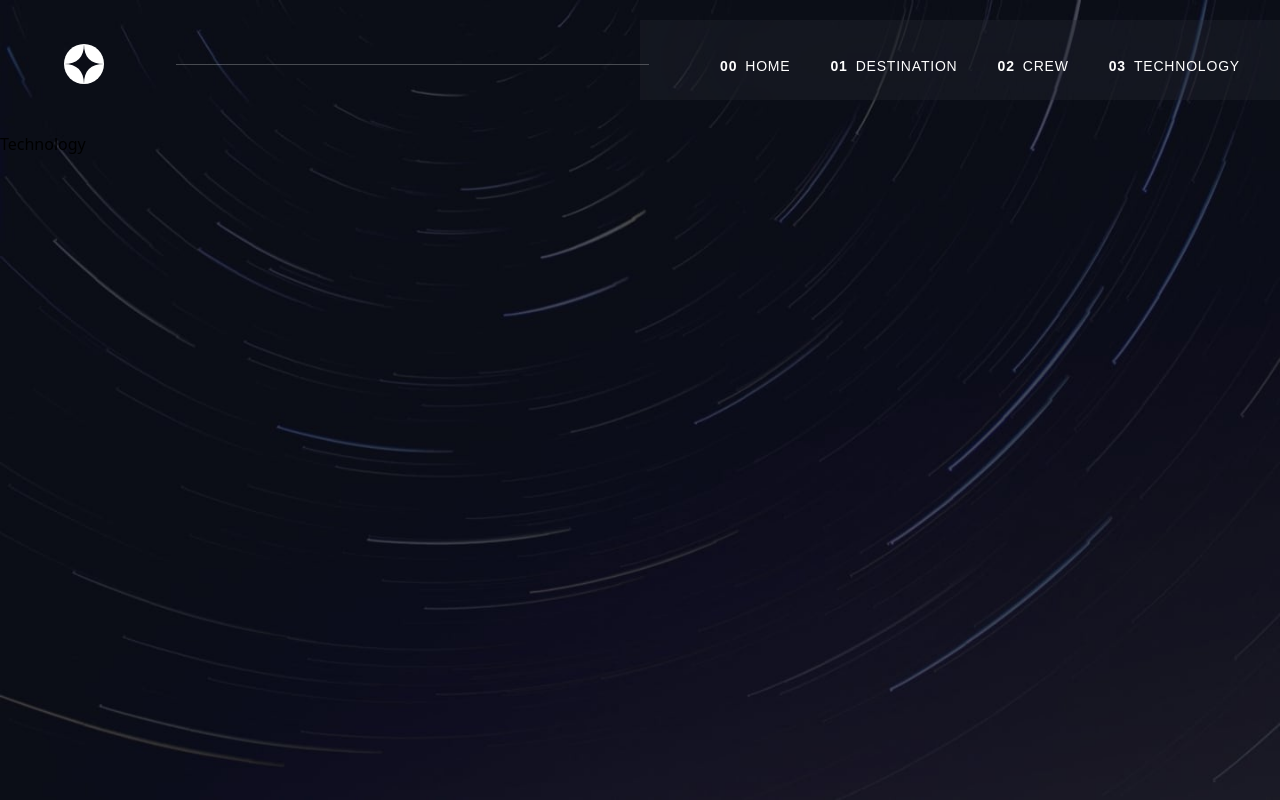
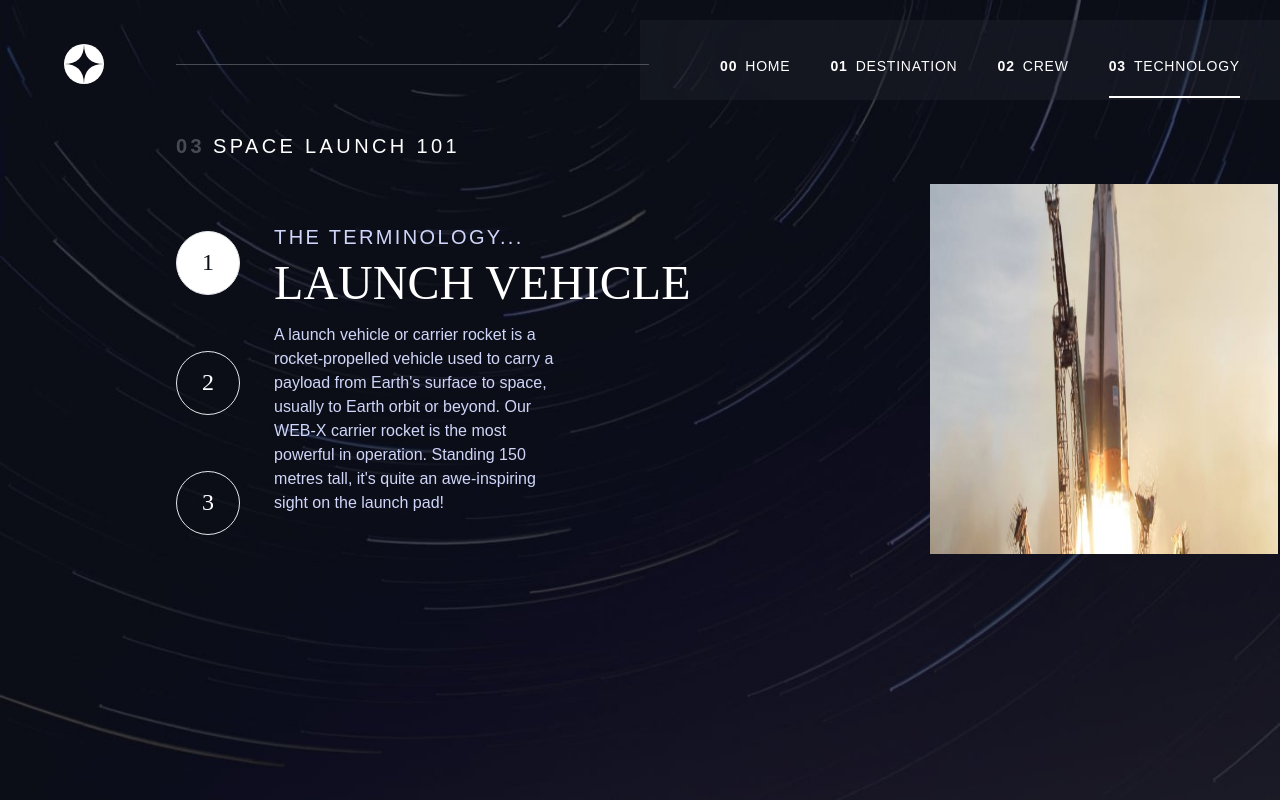
Before and after one commit to emmaGH1/space_tourism_site, a React (Create React App) app: page /technology in a window 1280 px wide. Built offline with nearby package versions, Linux system fonts and the light colour scheme.

Commit message:
Finishing Up

```diff
--- a/src/assets/destination/images.js
+++ /dev/null
@@ -1,4 +0,0 @@
-export {default as MoonImage} from './image-moon.png'
-export {default as EuropaImage} from './image-europa.png'
-export {default as MarsImage} from './image-mars.png'
-export {default as TitanImage} from './image-titan.png'
--- a/src/components/Navbar.jsx
+++ b/src/components/Navbar.jsx
@@ -1,46 +1,42 @@
 import React, {useState} from 'react'
 import { nanoid } from 'nanoid'
 import { NavLink, useLocation } from 'react-router-dom'
+import {motion} from 'framer-motion'
 
 import {IconClose, IconHamburger, Logo } from '../assets/shared'
 
 
 const Navbar = () => {
    const [toggle, setToggle] = useState(false)
-   const [activeTab, setActiveTab] = useState(false)
-
-   const { pathname } = useLocation
+   const { pathname } = useLocation()
 
     const navbar = `
     w-[70%] absolute top-0 bg-custom-blur backdrop-filter backdrop-blur-[86px] right-0 h-full  flex-col  ${toggle ? 'flex' : 'hidden'}
     sm:w-[50%] sm:h-20 sm:flex sm:flex-row
     lg:pl-10 lg:mt-5
    `
-  const handleActiveTab = (id) => {
-      setActiveTab(id !== activeTab ? id : "")
 
 
-  }
   return (
-    <div className='flex justify-between w-[90%] mx-auto my-0 mt-8 lg:items-center' >
-      <img src={Logo} className='w-10 h-10 -mt-3 lg:mt-3' alt='logo' />
+    <div className='flex justify-between w-[90%] mx-auto my-0 mt-8 lg:items-center z-[1]' >
+      <NavLink to='/'><img src={Logo} className='w-10 h-10 -mt-3 lg:mt-3' alt='logo' ></img></NavLink>
       <div className='hidden xl:block xl:w-[473px] xl:bg-white/25 xl:mix-blend-normal xl:h-[1px] xl:z-[1] xl:left-44 xl:absolute md:mt-3'></div>
       <img src={IconHamburger} className=' w-6 h-[1.3125rem] sm:hidden' alt='menu-icon' onClick={() => setToggle(prev => !prev)} />
-      <div className={navbar} >
-          <img src={IconClose} className='w-5 h-5 mt-5 mr-5 self-end sm:hidden' alt='close-icon' onClick={() => setToggle(prev => !prev)} />
+      <motion.div whileInView={{ opacity: [0, 1]}} transition={{ duration: 0.5}}  className={navbar} >
+          <img src={IconClose} className='w-5 h-5 mt-5 mr-5 self-end sm:hidden' alt='close-icon' onClick={() => setToggle(prev => !prev)}/>
           <div className='flex flex-col ml-8 mt-14 sm:flex-row sm:justify-evenly sm:items-center sm:m-0 sm:mx-auto sm:w-full' >
           {['home', 'destination', 'crew', 'technology'].map((link, i) => {
             return (
-              <div key={nanoid()} id={nanoid()} className='relative mt-5 tracking-wider' >
-              <NavLink to={link === 'home' ? '/' : link} onClick={() => handleActiveTab(i)}
+              <div key={nanoid()} id={nanoid()} className='relative mt-5 tracking-wider' onClick={() => toggle && setToggle(false)} >
+              <NavLink to={link === 'home' ? '/' : link}
               className='text-color-3 font-paragraph font-normal  sm:text-sm leading-10 uppercase mb-2 flex'>
               <span className='font-extrabold mr-2 sm:hidden lg:block'>0{i}</span>{link}
               </NavLink>
-              <div className={` ${activeTab === i ? 'block' : 'hidden'}  sm:bg-white sm:h-[2px] sm:w-full sm:absolute sm:top-[40px] `}></div>
+              <div className={` ${pathname === `/${link === 'home' ? '' : link}` ? 'block' : 'hidden'} sm:bg-white sm:h-[2px] sm:w-full sm:absolute sm:top-[40px] `}></div>
               </div>
           )})}
           </div>
-      </div>
+      </motion.div>
     </div>
   )
 }
--- a/src/containers/Crew.jsx
+++ b/src/containers/Crew.jsx
@@ -1,8 +1,49 @@
-import React from 'react'
+import React, {useState} from 'react'
+
+import data from '../assets/data.json'
+import {Member1Image, Member2Image, Member3Image, Member4Image} from '../images/images'
+import MotionWrapper from './MotionWrapper'
 
 const Crew = () => {
+  const [index, setIndex] = useState(0)
+  const { crew } = data
+  const Images = [Member1Image, Member2Image, Member3Image, Member4Image]
+
+  const handleClick = (id) => {
+    if (id === 0) {
+      setIndex(0)
+    } else if (id === 1) {
+      setIndex(1)
+    } else if (id === 2) {
+      setIndex(2)
+    } else {
+      setIndex(3)
+    }
+
+  }
   return (
-    <div>Crew</div>
+    <MotionWrapper className='text-white'>
+      <div className='uppercase font-paragraph sm:text-xl text-center tracking-[.2109rem] sm:text-left md:ml-7 xl:ml-44 mb-6'>
+        <span className='font-paragraph text-white/25 font-bold mr-2'>02</span>meet your crew
+      </div>
+      <div className='flex flex-col items-center sm:flex-col-reverse xl:flex-row-reverse xl:w-[80%] xl:mx-auto xl:my-0 xl:justify-between'>
+        <img src={Images[index]} className='w-[14.125rem] h-[13.9375rem] sm:w-[18.75rem] sm:h-[21.875rem] xl:w-[25rem] xl:h-[28.125rem] xl:ml-20' alt='planet' />
+        <div className='bg-[#383B4B] h-[.0625rem] w-[90%] my-7 -mt-px sm:hidden' />
+        <div className='flex flex-col xl:ml-12'>
+          <div className='flex justify-between w-[25%] mx-auto my-0 uppercase mt-3 font-paragraph sm:order-3 sm:w-[10%] sm:mb-5  xl:w-[20%] xl:mx-0'>
+            { crew.map((member, i) => {
+                return (
+                <div key={i} className={`w-[.625rem] h-[.625rem] hover:bg-color-3/75 mix-blend-normal cursor-pointer ${i === index ? 'bg-color-3' : 'bg-color-3/[0.17]'} rounded-full`} onClick={() => handleClick(i)}/>
+                )})}
+          </div>
+          <div className='uppercase text-color-3/50 mix-blend-normal text-center font-Heading mt-8 sm:text-2xl xl:-mt-2 xl:text-left'>{crew[index].role}</div>
+          <div className='font-Heading text-2xl text-center mt-2 uppercase sm:text-3xl xl:text-left xl:text-5xl'>{crew[index].name}</div>
+          <div className='text-center text-lg font-paragraph w-[87%] text-color-2 sm:w-[80%] mx-auto my-0  leading-6 mt-3 sm:text-left sm:mb-5 xl:w-[65%] xl:mx-0 xl:text-lg'>
+            {crew[index].bio}
+          </div>
+        </div>
+      </div>
+      </MotionWrapper>
   )
 }
 
--- a/src/containers/Destination.jsx
+++ b/src/containers/Destination.jsx
@@ -1,7 +1,9 @@
 import React, {useState} from 'react'
+import {motion} from 'framer-motion'
 
 import data from '../assets/data.json'
-import { MoonImage, MarsImage, EuropaImage, TitanImage} from '../assets/destination/images'
+import { MoonImage, MarsImage, EuropaImage, TitanImage} from '../images/images'
+import MotionWrapper from './MotionWrapper'
 
 const Destination = () => {
   const [index, setIndex] = useState(0)
@@ -15,8 +17,8 @@ const Destination = () => {
       setIndex(0)
       setPlanetImg(MoonImage)
     } else if (planet.name === 'Mars') {
+      setPlanetImg(MarsImage)
       setIndex(1)
-      setPlanetImg(MarsImage)
     } else if (planet.name === 'Europa') {
       setIndex(2)
       setPlanetImg(EuropaImage)
@@ -26,25 +28,25 @@ const Destination = () => {
     }
   }
   return (
-    <div className='text-white'>
-      <div className='uppercase font-Heading font text-center md:text-left md:ml-7 xl:ml-44 mb-6'>
+    <MotionWrapper className='text-white'>
+      <div className='uppercase font-paragraph tracking-[3.375px] text-center md:text-left md:ml-7 xl:ml-44 mb-6'>
         <span className='font-paragraph text-white/25 font-bold mr-2'>01</span>pick your destination
       </div>
       <div className='flex flex-col items-center xl:flex-row xl:w-[80%] xl:mx-auto xl:my-0 xl:justify-between'>
-        <img src={planetImg} className='w-40 h-40 sm:w-52 sm:h-52 xl:w-72 xl:h-72 xl:ml-20' alt='planet' />
+        <motion.img whileTap={{ rotate: [0, 360]}} whileHover={{ rotate: [null, 0, 180]}} whileInView={{ rotate: [0, 360], scale: [0, 0.5, 1]}} transition={{ duration: 1, delay: 0.2}} src={planetImg} className='w-40 h-40 sm:w-52 sm:h-52 xl:w-72 xl:h-72 xl:ml-20' alt='planet' />
         <div className='flex flex-col w-[90%] xl:w-2/5'>
-          <div className='flex justify-between w-3/5 mx-auto my-0 uppercase mt-5 font-paragraph sm:w-2/6  xl:w-3/6 xl:mx-0'>
+          <div className='flex justify-between w-4/5 mx-auto my-0 uppercase mt-5 font-paragraph sm:w-3/6  xl:w-3/5 xl:mx-0'>
             {destinations.map((planet, i) => {
             return (
-               <div className={`${i === index ? 'border-b-4' : 'border-invisible'}
-               cursor-pointer hover:border-white/50 hover:border-b-4`} key={i}
+               <div className={`${i === index ? 'border-b-2' : 'border-invisible'}
+               cursor-pointer hover:border-white/50 hover:border-b-2`} key={i}
                onClick={() => handleClick(planet, i)}>{planet.name}
                </div>
               )
             })}
           </div>
           <div className='font-Heading text-6xl text-center mt-8 uppercase xl:text-left xl:text-8xl'>{destinations[index].name}</div>
-          <div className='text-center text-color-2 xl:w-[100%] xl:text-left xl:text-lg'>{destinations[index].description}</div>
+          <motion.div layout transition={{ duration: 1}} className='text-center text-color-2 xl:w-[100%] xl:text-left xl:text-lg'>{destinations[index].description}</motion.div>
           <div className='bg-[#383B4B] h-[1px] w-[100%] my-7' />
           <div className='xl:flex xl:flex-row justify-between'>
             <div>
@@ -59,7 +61,7 @@ const Destination = () => {
         </div>
       </div>
 
-    </div>
+    </MotionWrapper>
   )
 }
 
--- a/src/containers/Home.jsx
+++ b/src/containers/Home.jsx
@@ -2,10 +2,11 @@ import React from 'react'
 import { NavLink } from 'react-router-dom'
 
 import { BackgroundHomeDesktop, BackgroundHomeMobile, BackgroundHomeTablet } from '../assets/home'
+import MotionWrapper from './MotionWrapper'
 
 const Home = () => {
   return (
-    <div className='flex flex-col mt-2 lg:mt-10 xl:mt-20 items-center xl:flex-row'>
+    <MotionWrapper className='flex flex-col mt-2 lg:mt-10 xl:mt-20 items-center xl:flex-row'>
       <div className='flex flex-col text-center xl:text-left mx-auto my-0 xl:w-2/6 xl:ml-48 '>
           <h5 className='font-paragraph uppercase tracking-widest text-color-2 text-[1.75rem]'>so, you want to travel to</h5>
           <div className='uppercase font-Heading tracking-widest text-[5rem] mt-3 text-color-3 xl:text-[6.5rem]'>space</div>
@@ -18,7 +19,7 @@ const Home = () => {
                         w-[11rem] h-[11rem] uppercase text-xl mt-20 xl:mr-60 xl:hover:outline xl:hover:outline-[60px] xl:hover:outline-white/10 '>
         <NavLink to='destination'>explore</NavLink>
       </div>
-    </div>
+    </MotionWrapper>
   )
 }
 
--- /dev/null
+++ b/src/containers/MotionWrapper.jsx
@@ -0,0 +1,21 @@
+import React from 'react'
+import { motion } from 'framer-motion'
+
+const MotionWrapper = ({children, className}) => {
+  return (
+    <motion.div layout
+      whileInView={{
+        x: [-100, 0],
+        opacity: [0, 1]
+      }}
+      transition= {{
+        duration: 0.7
+      }}
+      className={className}
+      >
+        {children}
+    </motion.div>
+  )
+}
+
+export default MotionWrapper
--- a/src/containers/Technology.jsx
+++ b/src/containers/Technology.jsx
@@ -1,8 +1,74 @@
-import React from 'react'
+import React, {useState} from 'react'
+import { motion } from 'framer-motion'
+
+import MotionWrapper from './MotionWrapper'
+import {
+  SpaceCapsuleImageLandscape, SpaceCapsuleImagePortrait, SpacePortImagePortrait, SpacePortImageLandscape, LaunchVehicleImagePortrait, LaunchVehicleImageLandscape
+} from '../images/images'
+import data from '../assets/data.json'
 
 const Technology = () => {
+  const [index, setIndex] = useState(0)
+  const [bigScreenWidth, setBigScreenWidth] = useState(0)
+  const images = [[LaunchVehicleImageLandscape, LaunchVehicleImagePortrait],
+  [SpaceCapsuleImageLandscape, SpaceCapsuleImagePortrait],
+  [SpacePortImageLandscape, SpacePortImagePortrait]]
+
+  const { technology } = data
+
+  const handleClick = (id) => {
+    if (id === 0) {
+      setIndex(0)
+     if (window.innerWidth > 1024) {
+      setBigScreenWidth(1)
+     }
+    } else if (id === 1) {
+      setIndex(1)
+      if (window.innerWidth > 768) {
+        setBigScreenWidth(1)
+       }
+    } else if (id === 2) {
+      setIndex(2)
+      if (window.innerWidth > 768) {
+        setBigScreenWidth(1)
+       }
+    } else {
+      setIndex(3)
+      if (window.innerWidth > 768) {
+        setBigScreenWidth(1)
+       }
+    }
+  }
+
   return (
-    <div>Technology</div>
+    <MotionWrapper className='text-white'>
+      <div className='uppercase font-paragraph sm:text-xl text-center tracking-[.2109rem] sm:text-left xl:ml-44 mb-6'>
+      <span className='font-paragraph text-white/25 font-bold mr-2 uppercase'>03</span>space launch 101
+      </div>
+      <div className='xl:flex xl:flex-row-reverse items-center'>
+      <motion.img className=' h-[10.625rem] w-full sm:h-[20rem] xl:h-[23.125rem] xl:w-[21.875rem] xl:bg-left' src={images[index][bigScreenWidth]} alt='technology image' />
+      <div className='xl:flex xl:flex-row xl:h-full xl:ml-44 xl:mt-7'>
+      <div className='flex justify-between text-center mt-10 w-3/6 mx-auto xl:w-2/5 xl:flex-col xl:my-0 xl:justify-between'>
+        {
+          technology.map((tech, i) => {
+            return (
+              <motion.div key={i} whileInView={{ opacity: [0, 1]}} transition={{ duration: 1.5}} onClick={() => handleClick(i)} className={` ${i === index ? 'bg-white text-[#0B0D17] border-0' : 'bg-transparent border-solid'} xl:hover:bg-white/50 xl:hover:text-[#0B0D17] rounded-[50%] h-10 w-10 font-Heading text-lg sm:text-2xl border-[1px] sm:w-16 sm:h-16`}>
+                <div className='mt-1 sm:mt-[14px]'>{i + 1}</div>
+              </motion.div>
+            )
+          })
+        }
+      </div>
+      <div>
+      <div className='uppercase text-color-2 mix-blend-normal text-center font-paragraph tracking-[.1477rem] mt-8 sm:text-2xl xl:text-xl xl:-mt-2 xl:text-left'>
+        The Terminology...
+      </div>
+      <div className='font-Heading text-2xl text-center mb-4 mt-2 uppercase sm:text-3xl xl:text-left xl:text-5xl'>{technology[index].name}</div>
+      <div className='text-center font-paragraph w-[87%] text-color-2 sm:w-[80%] mx-auto leading-9 text-lg my-0 sm:mt-3 sm:text-left sm:mb-5 xl:w-[45%] xl:mx-0  xl:text-base'>{technology[index].description}</div>
+     </div>
+     </div>
+     </div>
+    </MotionWrapper>
   )
 }
 
--- /dev/null
+++ b/src/images/images.js
@@ -0,0 +1,16 @@
+export {default as MoonImage} from '../assets/destination/image-moon.png'
+export {default as EuropaImage} from '../assets/destination/image-europa.png'
+export {default as MarsImage} from '../assets/destination/image-mars.png'
+export {default as TitanImage} from '../assets/destination/image-titan.png'
+
+export {default as Member4Image} from '../assets/crew/image-anousheh-ansari.png'
+export {default as Member1Image} from '../assets/crew/image-douglas-hurley.png'
+export {default as Member2Image} from '../assets/crew/image-mark-shuttleworth.png'
+export {default as Member3Image} from '../assets/crew/image-victor-glover.png'
+
+export {default as LaunchVehicleImageLandscape} from '../assets/technology/image-launch-vehicle-landscape.jpg'
+export {default as LaunchVehicleImagePortrait} from '../assets/technology/image-launch-vehicle-portrait.jpg'
+export {default as SpacePortImageLandscape} from '../assets/technology/image-space-capsule-landscape.jpg'
+export {default as SpacePortImagePortrait} from '../assets/technology/image-space-capsule-portrait.jpg'
+export {default as SpaceCapsuleImagePortrait} from '../assets/technology/image-spaceport-portrait.jpg'
+export {default as SpaceCapsuleImageLandscape} from '../assets/technology/image-spaceport-landscape.jpg'
```
